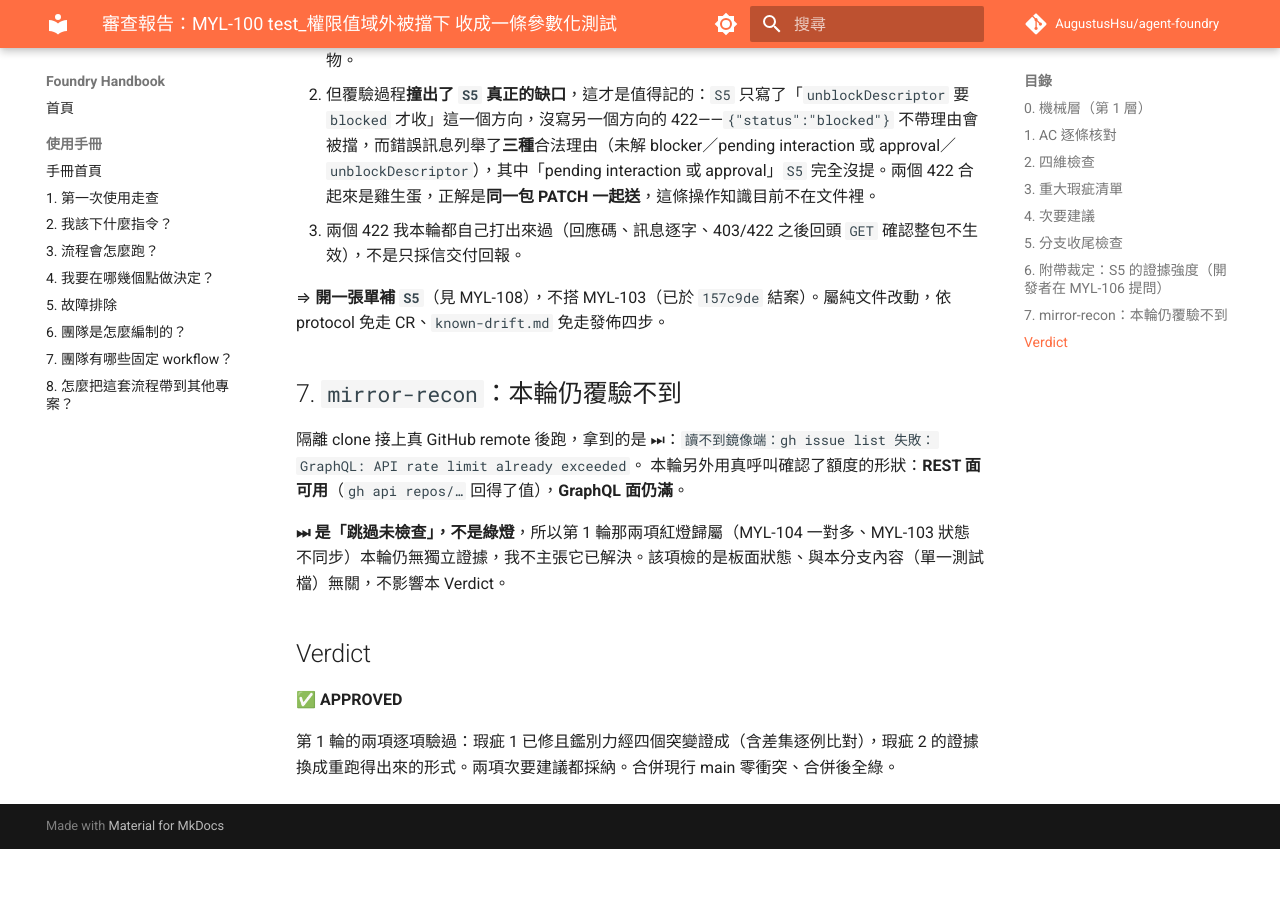
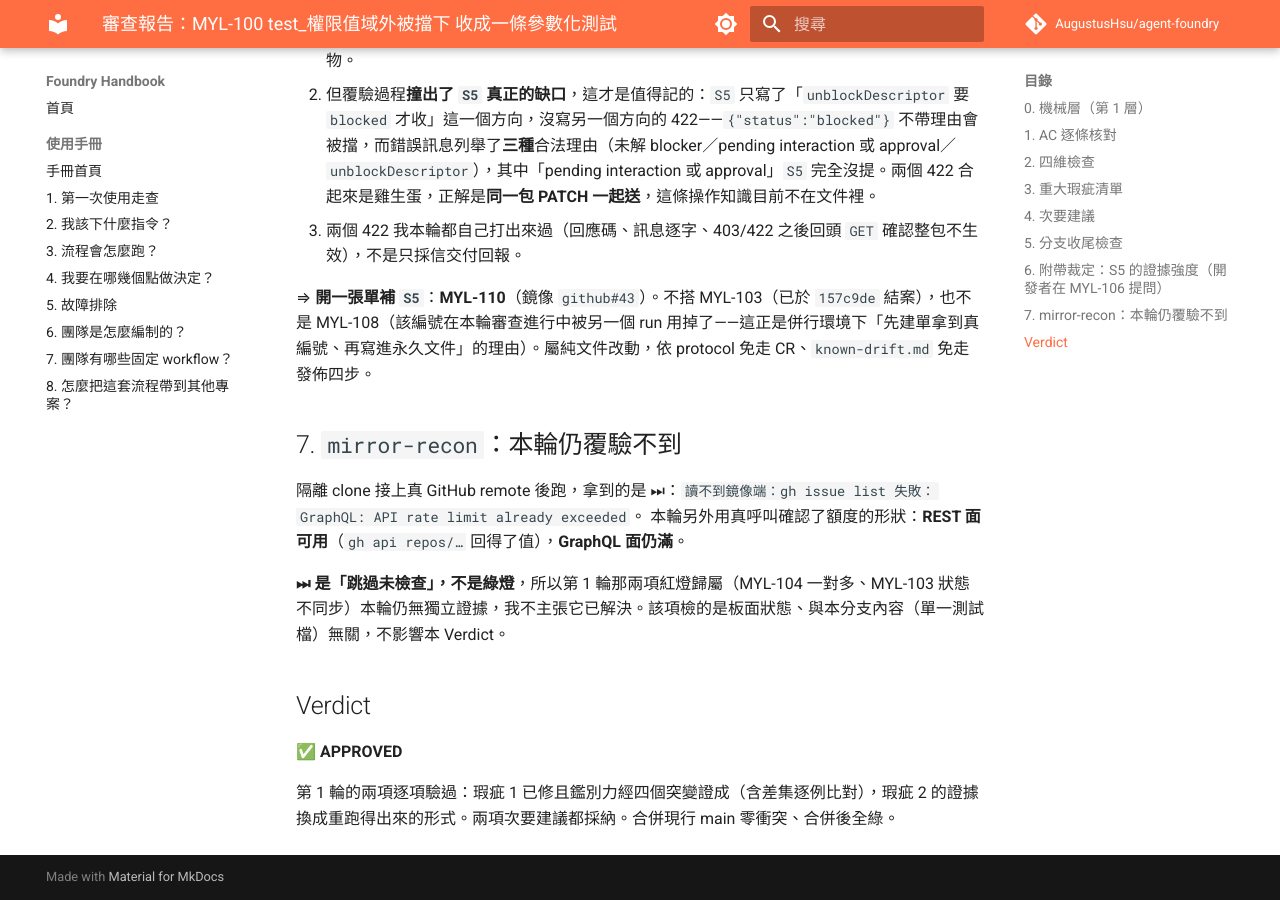
Before and after one commit to AugustusHsu/agent-foundry, an MkDocs documentation site: the page built from docs/features/foundry-lint/review-report-MYL-100.md, in a window 1280 px wide and 900 px high, scrolled down 3877 px. Built offline with MkDocs 1.6.1 and Material for MkDocs 9.7.7, drawn with Linux system fonts in a browser that asks for light colours; comment, search, counter and statistics services are not loaded; before the commit the page ends 4726 px from its top, so only the background shows below that.

Commit message:
📝 MYL-100 審查報告 §6：後續單編號改為 MYL-110
上一顆 commit 寫的 MYL-108 在本輪審查進行中被另一個 run 用掉（批次建單漏
鏡像的後盾）。已實建 MYL-110＋鏡像 github#43，改引用真編號。

Co-Authored-By: Claude Opus 5 (1M context) <noreply@anthropic.com>

```diff
--- a/docs/features/foundry-lint/review-report-MYL-100.md
+++ b/docs/features/foundry-lint/review-report-MYL-100.md
@@ -86,7 +86,7 @@
 2. 但覆驗過程**撞出了 `S5` 真正的缺口**，這才是值得記的：`S5` 只寫了「`unblockDescriptor` 要 `blocked` 才收」這一個方向，沒寫另一個方向的 422——`{"status":"blocked"}` 不帶理由會被擋，而錯誤訊息列舉了**三種**合法理由（未解 blocker／pending interaction 或 approval／`unblockDescriptor`），其中「pending interaction 或 approval」`S5` 完全沒提。兩個 422 合起來是雞生蛋，正解是**同一包 PATCH 一起送**，這條操作知識目前不在文件裡。
 3. 兩個 422 我本輪都自己打出來過（回應碼、訊息逐字、403/422 之後回頭 `GET` 確認整包不生效），不是只採信交付回報。
 
-⇒ **開一張單補 `S5`**（見 MYL-108），不搭 MYL-103（已於 `157c9de` 結案）。屬純文件改動，依 protocol 免走 CR、`known-drift.md` 免走發佈四步。
+⇒ **開一張單補 `S5`**：**MYL-110**（鏡像 `github#43`）。不搭 MYL-103（已於 `157c9de` 結案），也不是 MYL-108（該編號在本輪審查進行中被另一個 run 用掉了——這正是併行環境下「先建單拿到真編號、再寫進永久文件」的理由）。屬純文件改動，依 protocol 免走 CR、`known-drift.md` 免走發佈四步。
 
 ## 7. `mirror-recon`：本輪仍覆驗不到
 
```
